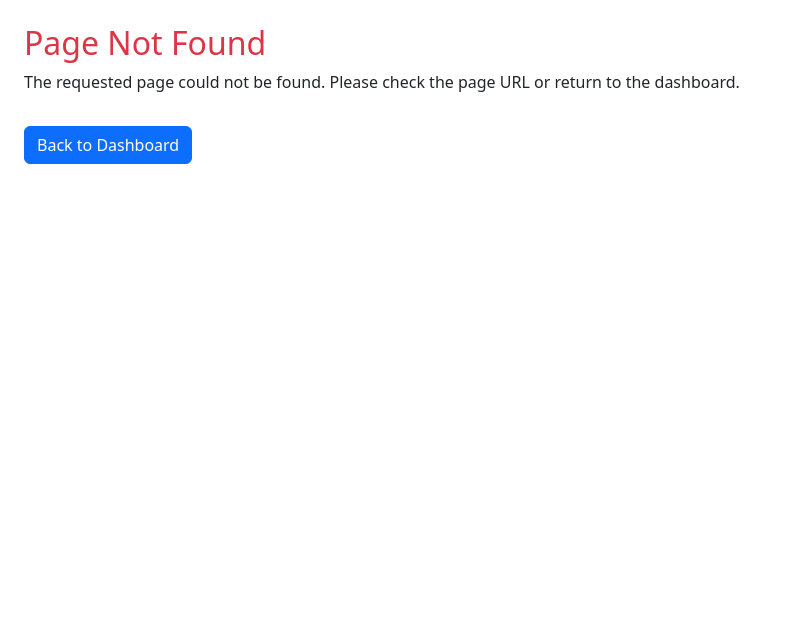
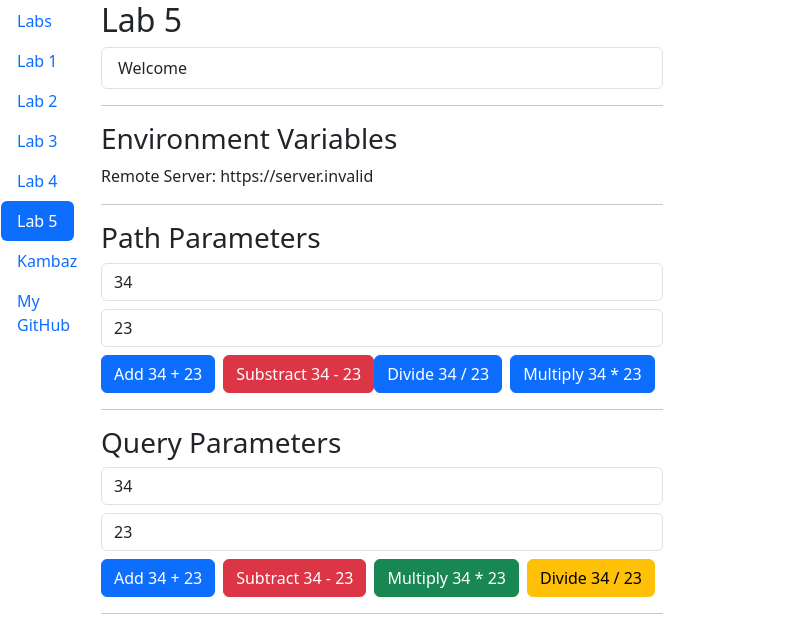
Before and after one commit to estebanpuyanas/cs4550-webdev, a Next.js app: page /labs/lab5 in a window 1280 px wide. Before the commit this address had no page. Shown: the top 636 px of the page, without its empty margins (0-801 px from the left). Built offline with nearby package versions, Linux system fonts and the light colour scheme; no server answers.

Commit message:
up to 5.2.3 exclusive

```diff
--- a/app/labs/TOC.tsx
+++ b/app/labs/TOC.tsx
@@ -2,6 +2,7 @@
 import { Nav, NavItem, NavLink } from 'react-bootstrap';
 import Link from 'next/link';
 import { usePathname } from 'next/navigation';
+
 export default function TOC() {
   const pathname = usePathname();
   return (
@@ -47,6 +48,14 @@
         </NavLink>{' '}
       </NavItem>
       <NavItem>
+        <NavLink
+          href='/labs/lab5'
+          as={Link}
+          className={`nav-link ${pathname.endsWith('lab5') ? 'active' : ''}`}>
+          Lab 5{' '}
+        </NavLink>{' '}
+      </NavItem>
+      <NavItem>
         <NavLink href='/' as={Link}>
           Kambaz{' '}
         </NavLink>{' '}
--- /dev/null
+++ b/app/labs/lab5/EnvironmentVariables.tsx
@@ -0,0 +1,11 @@
+const HTTP_SERVER = process.env.NEXT_PUBLIC_HTTP_SERVER;
+
+export default function EnvironmentVariables() {
+  return (
+    <div id='wd-environment-variables'>
+      <h3>Environment Variables</h3>
+      <p>Remote Server: {HTTP_SERVER}</p>
+      <hr />
+    </div>
+  );
+}
--- /dev/null
+++ b/app/labs/lab5/PathParameters.tsx
@@ -0,0 +1,53 @@
+import { useState } from 'react';
+import { FormControl } from 'react-bootstrap';
+
+const HTTP_SERVER = process.env.NEXT_PUBLIC_HTTP_SERVER;
+
+export default function PathParameters() {
+  const [a, setA] = useState('34');
+  const [b, setB] = useState('23');
+  return (
+    <div>
+      <h3>Path Parameters</h3>
+      <FormControl
+        className='mb-2'
+        id='wd-path-parameter-a'
+        type='number'
+        defaultValue={a}
+        onChange={e => setA(e.target.value)}
+      />
+      <FormControl
+        className='mb-2'
+        id='wd-path-parameter-b'
+        type='number'
+        defaultValue={b}
+        onChange={e => setB(e.target.value)}
+      />
+      <a
+        className='btn btn-primary me-2'
+        id='wd-path-parameter-add'
+        href={`${HTTP_SERVER}/lab5/add/${a}/${b}`}>
+        Add {a} + {b}
+      </a>
+      <a
+        className='btn btn-danger'
+        id='wd-path-parameter-subtract'
+        href={`${HTTP_SERVER}/lab5/subtract/${a}/${b}`}>
+        Substract {a} - {b}
+      </a>
+      <a
+        className='btn btn-primary me-2'
+        id='wd-path-parameter-divide'
+        href={`${HTTP_SERVER}/lab5/divide/${a}/${b}`}>
+        Divide {a} / {b}
+      </a>
+      <a
+        className='btn btn-primary me-2'
+        id='wd-path-parameter-multiply'
+        href={`${HTTP_SERVER}/lab5/multiply/${a}/${b}`}>
+        Multiply {a} * {b}
+      </a>
+      <hr />
+    </div>
+  );
+}
--- /dev/null
+++ b/app/labs/lab5/QueryParameters.tsx
@@ -0,0 +1,55 @@
+'use client';
+import { FormControl } from 'react-bootstrap';
+import { useState } from 'react';
+
+const remoteServer = process.env.NEXT_PUBLIC_HTTP_SERVER;
+
+export default function QueryParameters() {
+  const [a, setA] = useState('34');
+  const [b, setB] = useState('23');
+
+  return (
+    <div id='wd-query-parameters'>
+      <h3>Query Parameters</h3>
+      <FormControl
+        id='wd-query-parameter-a'
+        className='mb-2'
+        defaultValue={a}
+        type='number'
+        onChange={e => setA(e.target.value)}
+      />
+      <FormControl
+        id='wd-query-parameter-b'
+        className='mb-2'
+        defaultValue={b}
+        type='number'
+        onChange={e => setB(e.target.value)}
+      />
+      <a
+        id='wd-query-parameter-add'
+        className='btn btn-primary me-2'
+        href={`${remoteServer}/lab5/calculator?operation=add&a=${a}&b=${b}`}>
+        Add {a} + {b}
+      </a>
+      <a
+        id='wd-query-parameter-subtract'
+        className='btn btn-danger me-2'
+        href={`${remoteServer}/lab5/calculator?operation=subtract&a=${a}&b=${b}`}>
+        Subtract {a} - {b}
+      </a>
+      <a
+        id='wd-query-parameter-multiply'
+        className='btn btn-success me-2'
+        href={`${remoteServer}/lab5/calculator?operation=multiply&a=${a}&b=${b}`}>
+        Multiply {a} * {b}
+      </a>
+      <a
+        id='wd-query-parameter-divide'
+        className='btn btn-warning'
+        href={`${remoteServer}/lab5/calculator?operation=divide&a=${a}&b=${b}`}>
+        Divide {a} / {b}
+      </a>
+      <hr />
+    </div>
+  );
+}
--- /dev/null
+++ b/app/labs/lab5/page.tsx
@@ -0,0 +1,23 @@
+'use client';
+import EnvironmentVariables from './EnvironmentVariables';
+import PathParameters from './PathParameters';
+import QueryParameters from './QueryParameters';
+
+const HTTP_SERVER = process.env.NEXT_PUBLIC_HTTP_SERVER;
+
+export default function Lab5() {
+  return (
+    <div id='wd-lab5'>
+      <h2>Lab 5</h2>
+      <div className='list-group'>
+        <a href={`${HTTP_SERVER}/Lab5/Welcome`} className='list-group-item'>
+          Welcome
+        </a>
+      </div>
+      <hr />
+      <EnvironmentVariables />
+      <PathParameters />
+      <QueryParameters />
+    </div>
+  );
+}
```
Also changed, not shown: app/labs/page.tsx (+18 -13 lines).
